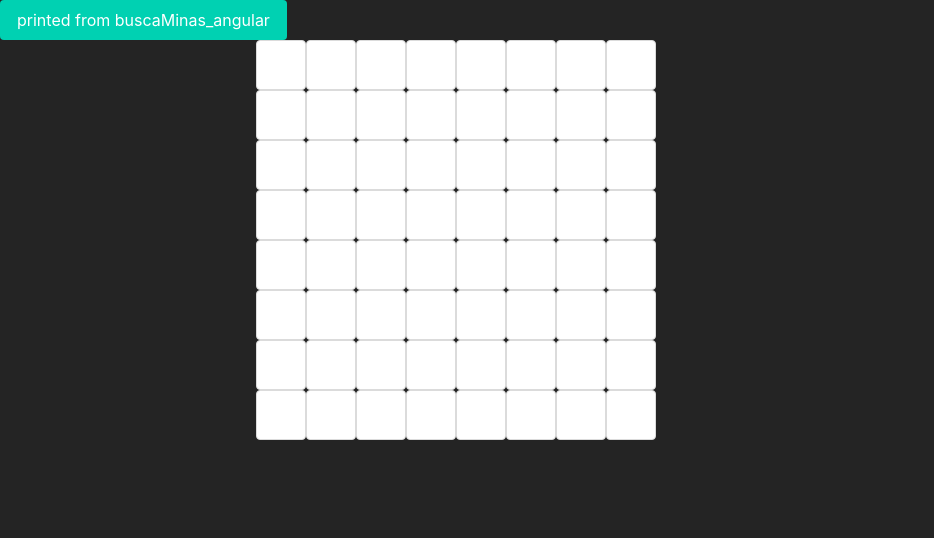
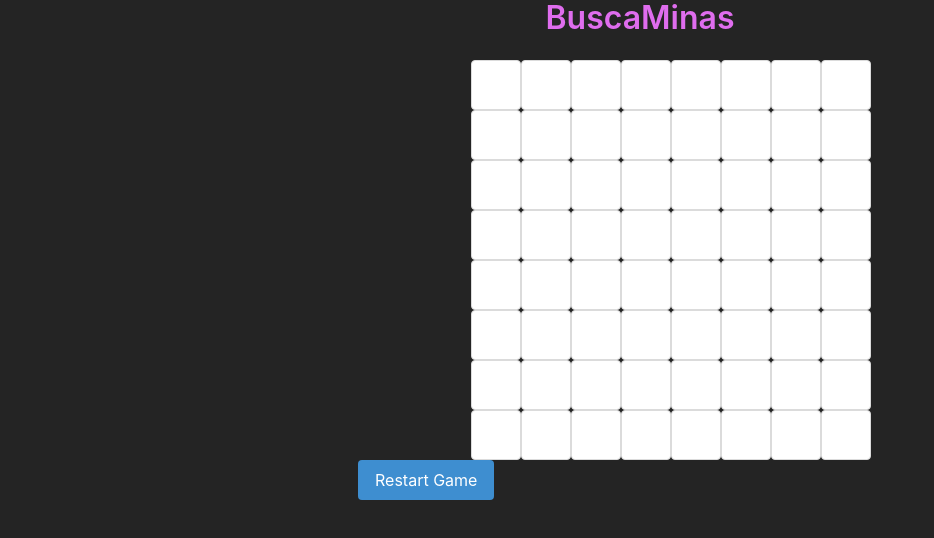
Before and after one commit to fnpratto/buscaMinas, an Angular app: page / in a window 1280 px wide. Shown: the top 538 px of the page, without its empty margins (0-934 px from the left). Built offline with nearby package versions, Linux system fonts and the light colour scheme.

Commit message:
boton de reiniciar y fin del juego

```diff
--- a/src/app/app.component.css
+++ b/src/app/app.component.css
@@ -0,0 +1,10 @@
+.container {
+  display: flex;
+  justify-content: center; /* Centra horizontalmente */
+  align-items: center; /* Centra verticalmente */
+  height: 100vh; /* Ocupa toda la altura de la pantalla */
+}
+
+.custom-title-color {
+  color: hsl(293, 79%, 68%);
+}
--- a/src/app/app.component.html
+++ b/src/app/app.component.html
@@ -1,3 +1,4 @@
-<div class="button is-primary">printed from {{ title }}</div>
+<h3 class="title is-3 has-text-centered custom-title-color">BuscaMinas</h3>
+
 <app-juegito></app-juegito>
 <router-outlet></router-outlet>
--- a/src/app/juegito/juegito.component.css
+++ b/src/app/juegito/juegito.component.css
@@ -1,6 +1,6 @@
 .tablero {
-  width: 60%;
-  height: 80vh;
+  max-width: 60%;
+  max-height: 80vh;
   display: flex;
   flex-wrap: wrap;
 }
@@ -13,16 +13,3 @@
   width: 50px;
   height: 50px;
 }
-
-.box {
-  max-width: 10px;
-  width: 100%;
-  height: 10%;
-  display: flex;
-  border: 1px solid black;
-  justify-content: center;
-  align-items: center;
-  font-size: 100%;
-  cursor: pointer;
-  margin: 0px;
-}
--- a/src/app/juegito/juegito.component.html
+++ b/src/app/juegito/juegito.component.html
@@ -1,3 +1,6 @@
+<div class="container">
+  <div class="columns is-centered">
+    <div class="column is-half">
       <div class="container tablero">
         <div class="columns is-gapless">
           <!-- Add is-gapless class to remove space between columns -->
@@ -22,3 +25,43 @@
           </div>
         </div>
       </div>
+
+      <div class="modal" [class.is-active]="gameWin">
+        <div class="modal-background"></div>
+        <div class="modal-content">
+          <div class="box">
+            <p class="has-text-centered">
+              Congratulaciones kapoo! ganaste 10 centavos negativos!
+            </p>
+          </div>
+        </div>
+        <button
+          class="modal-close is-large"
+          aria-label="close"
+          (click)="closeModal()"
+        ></button>
+      </div>
+
+      <div class="modal" [class.is-active]="gameOver">
+        <div class="modal-background"></div>
+        <div class="modal-content">
+          <div class="box">
+            <p class="has-text-centered">Congratulaciones kapoo!!Perdiste</p>
+          </div>
+        </div>
+        <button
+          class="modal-close is-large"
+          aria-label="close"
+          (click)="closeModal()"
+        ></button>
+        <button class="button is-info" (click)="reiniciarJuego()">
+          Restart Game
+        </button>
+      </div>
+
+      <button class="button is-info" (click)="reiniciarJuego()">
+        <div class="has-text-centered">Restart Game</div>
+      </button>
+    </div>
+  </div>
+</div>
--- a/src/app/juegito/juegito.component.ts
+++ b/src/app/juegito/juegito.component.ts
@@ -16,7 +16,7 @@ export class JuegitoComponent {
   tablero: casillero[][] = [];
   private celdasReveladas = 0;
   gameOver = false;
-  gameWin = true;
+  gameWin = false;
 
   constructor() { } // talvez dsps hago dependency injection
 
@@ -60,6 +60,13 @@ export class JuegitoComponent {
   private en_matriz(i: number, j: number) {
     return i >= 0 && i < this.filas && j >= 0 && j < this.columnas
   }
+  private revelarTablero() {
+    for (let i = 0; i < this.filas; i++) {
+      for (let j = 0; j < this.columnas; j++) {
+        this.tablero[i][j].revelado = true;
+      }
+    }
+  }
 
   private chequearCeldasContinuasACero(filas: number, columnas: number) {
     if (this.tablero[filas][columnas].revelado || this.tablero[filas][columnas].bandera) {
@@ -87,6 +94,7 @@ export class JuegitoComponent {
 
     if (celda.mina) {
       this.gameOver = true;
+      this.revelarTablero();
     }
 
     if (celda.valor == 0) {
@@ -99,6 +107,7 @@ export class JuegitoComponent {
 
     if (this.celdasReveladas === (this.filas * this.columnas) - this.minas) {
       this.gameWin = true;
+      this.revelarTablero();
     }
   }
 
@@ -109,4 +118,18 @@ export class JuegitoComponent {
 
     celda.bandera = !celda.bandera;
   }
+
+  public closeModal() {
+    this.gameOver = false;
+    this.gameWin = false;
+  }
+
+  public reiniciarJuego() {
+    this.gameOver = false;
+    this.gameWin = false;
+    this.celdasReveladas = 0;
+    this.tablero = [];
+    this.inicializarTablero();
+    this.colocarMinas();
+  }
 }
```
Also changed, not shown: src/assets/imagenes/icono.jpg (added), src/assets/imagenes/inspo-2.png (added). Lines whose indentation alone changed are shown as unchanged.
